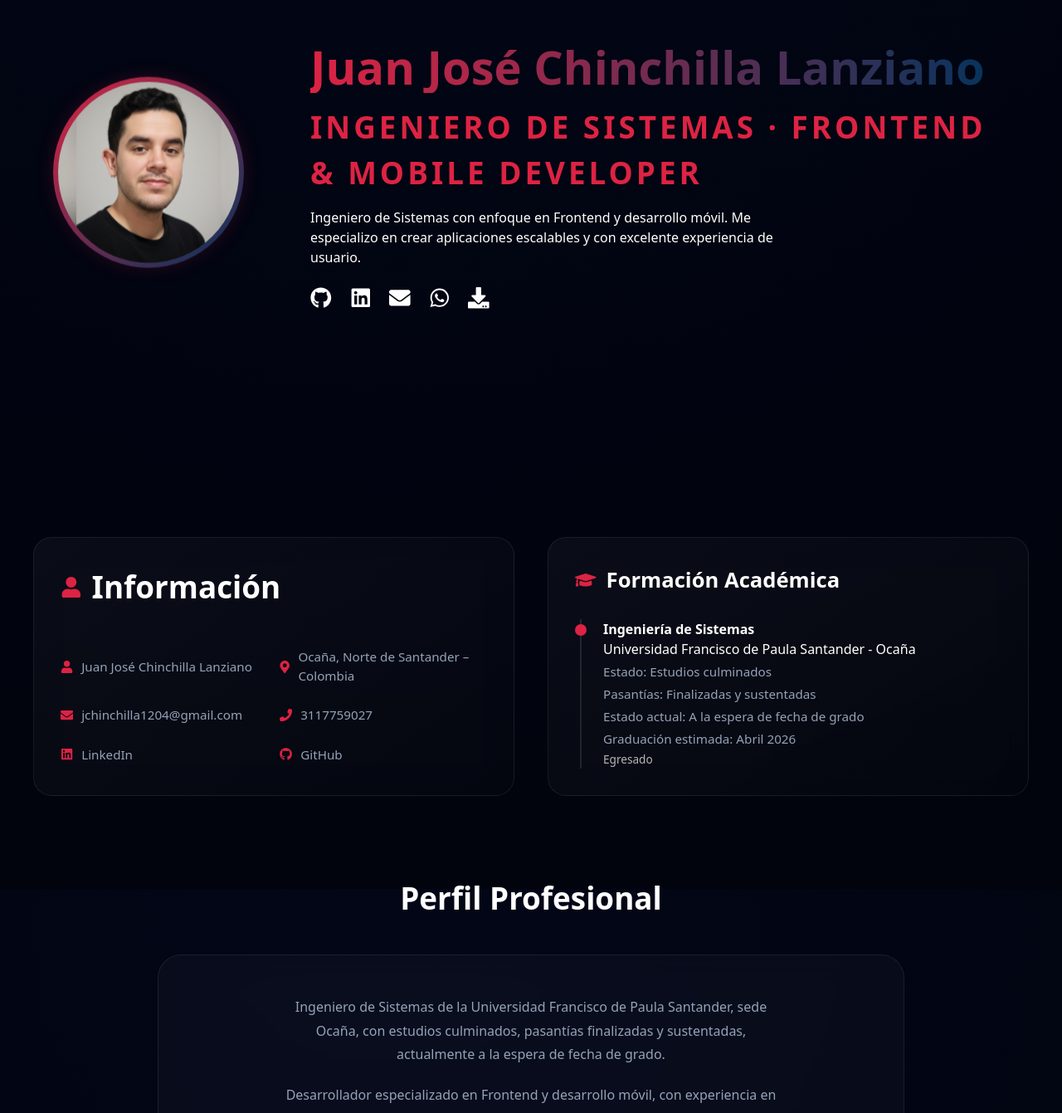
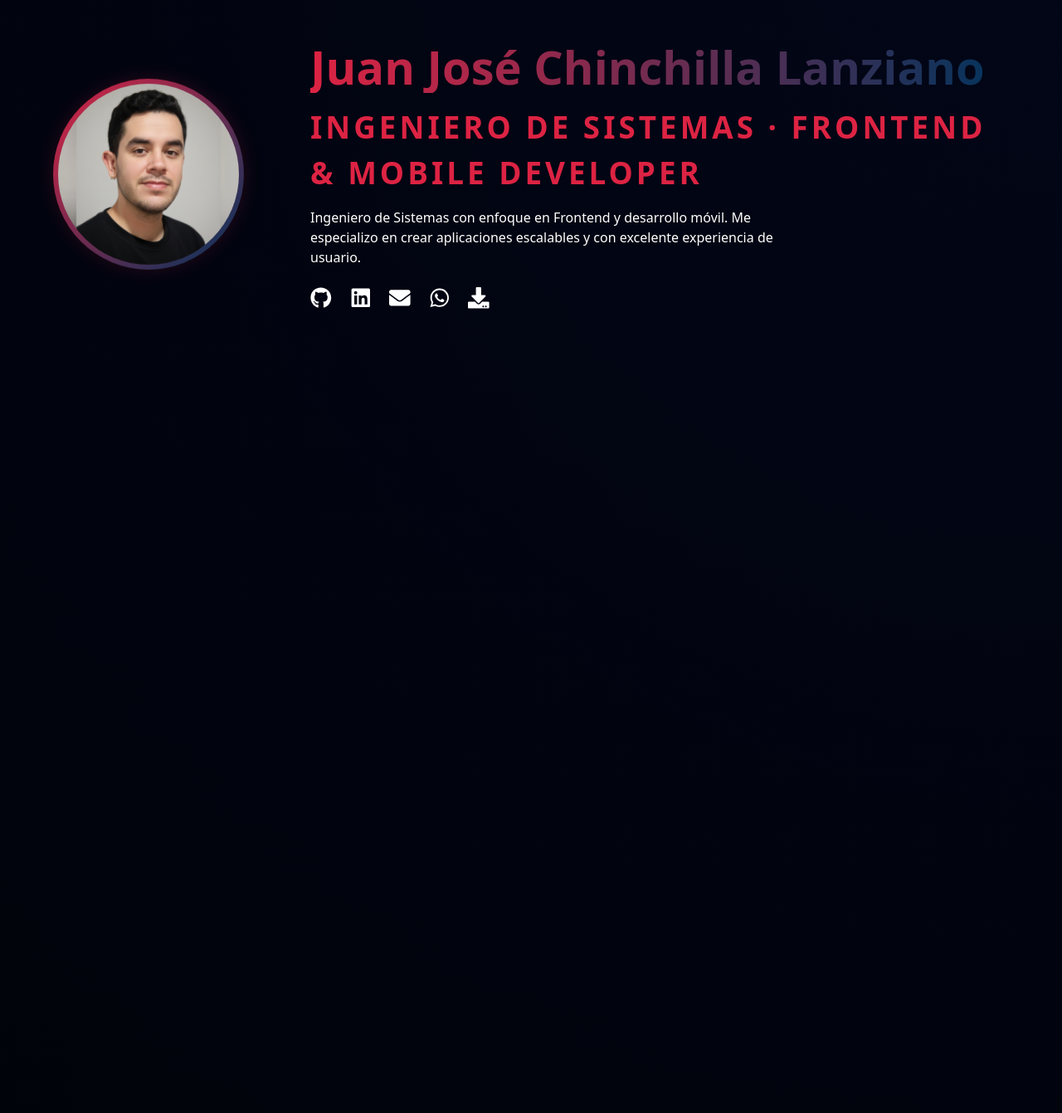
Before and after one commit to jjchinchillal/portafolio-ts, a React (Vite) app: page / in a window 1280 px wide. Shown: the part 129-1470 px from the top of the page at 83% size. Built offline with nearby package versions, Linux system fonts and the light colour scheme.

Commit message:
Ajuste animacion

```diff
--- a/src/styles/animations.css
+++ b/src/styles/animations.css
@@ -1,36 +1,30 @@
-/*REVEAL BASE*/
+/* ===== REVEAL OPTIMIZADO ===== */
 .reveal {
   opacity: 0;
-  transform: translateY(24px);
-  transition: opacity 0.7s ease, transform 0.7s ease;
+  transform: translate3d(0, 20px, 0);
+  transition: opacity 0.6s ease-out, transform 0.6s ease-out;
+  will-change: opacity, transform;
 }
 
 /* cuando entra en viewport */
-.reveal.reveal-active {
+.reveal.is-visible {
   opacity: 1;
-  transform: translateY(0);
+  transform: translate3d(0, 0, 0);
 }
 
-
-/* micro animación (solo en el hero) */
+/* ===== HERO FLOAT (solo usar en 1 elemento) ===== */
 @keyframes floatY {
-  0% { transform: translateY(0); }
-  50% { transform: translateY(-6px); }
-  100% { transform: translateY(0); }
+  0% { transform: translate3d(0, 0, 0); }
+  50% { transform: translate3d(0, -6px, 0); }
+  100% { transform: translate3d(0, 0, 0); }
 }
 
 .float-y {
-  animation: floatY 4s ease-in-out infinite;
+  animation: floatY 6s ease-in-out infinite;
+  will-change: transform;
 }
 
-@keyframes bgShift {
-  0% { background-position: 0% 50%; }
-  50% { background-position: 100% 50%; }
-  100% { background-position: 0% 50%; }
-}
-
-
-/* accesibilidad */
+/* ===== ACCESIBILIDAD ===== */
 @media (prefers-reduced-motion: reduce) {
   .reveal {
     opacity: 1;
```
